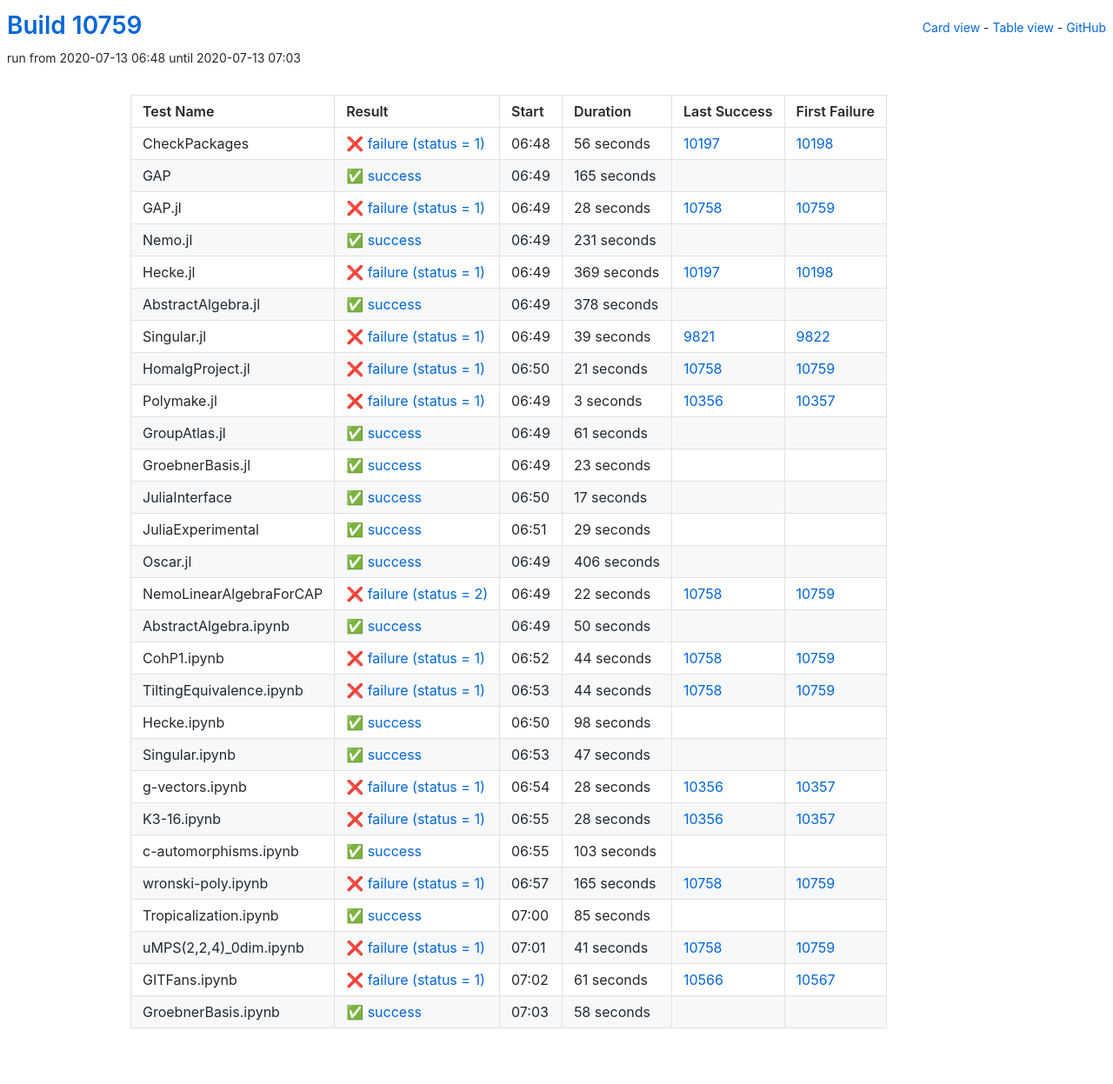
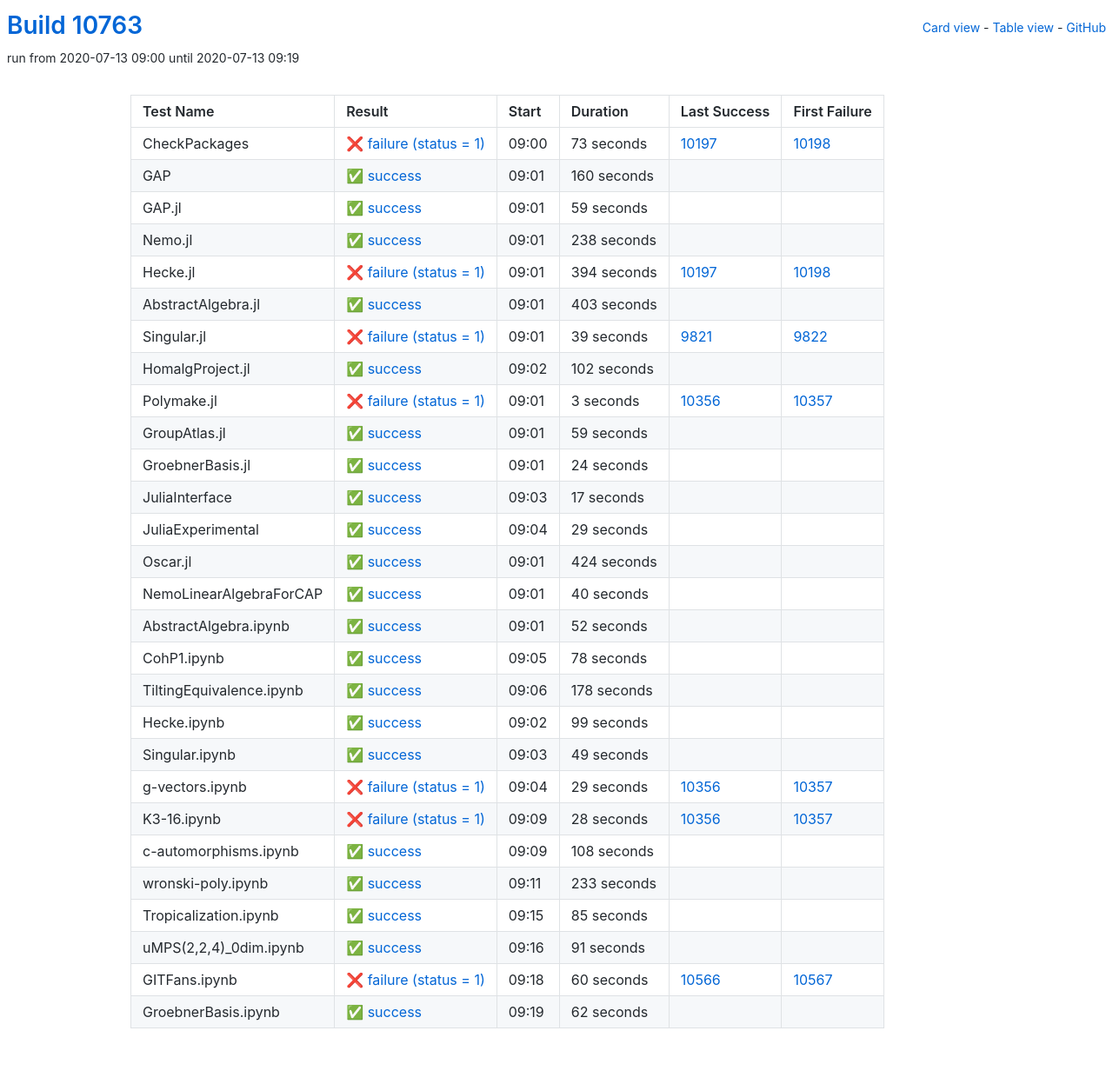
Before and after one commit to oscar-system/oscar-ci-status, a Jekyll site: the page built from table.html, in a window 1280 px wide. Shown: the whole page at 87% size. Built offline with Jekyll 4.4.1, drawn with Linux system fonts in a browser that asks for light colours.

Commit message:
Build #10763

```diff
--- a/_data/ci.yml
+++ b/_data/ci.yml
@@ -1,6 +1,6 @@
 ---
-build: 10759
-build_url: https://oscarci.mathematik.uni-kl.de/job/oscar/10759/
+build: 10763
+build_url: https://oscarci.mathematik.uni-kl.de/job/oscar/10763/
 job: oscar
 organization: oscar-system
 repo: oscar-ci-status
@@ -8,80 +8,80 @@
 tests:
 - name: CheckPackages
   id: checkpackages
-  log: https://oscarci.mathematik.uni-kl.de/job/oscar/10759/artifact/logs/build-10759/CheckPackages.log
-  start: 2020-07-13 06:48
+  log: https://oscarci.mathematik.uni-kl.de/job/oscar/10763/artifact/logs/build-10763/CheckPackages.log
+  start: 2020-07-13 09:00
   success: false
   exitcode: 1
   status: failure
-  duration: 56
+  duration: 73
   last_success: 10197
   last_success_url: https://oscarci.mathematik.uni-kl.de/job/oscar/10197/
   first_failure: 10198
   first_failure_url: https://oscarci.mathematik.uni-kl.de/job/oscar/10198/
 - name: GAP
   id: gap
-  log: https://oscarci.mathematik.uni-kl.de/job/oscar/10759/artifact/logs/build-10759/GAP.log
-  start: 2020-07-13 06:49
+  log: https://oscarci.mathematik.uni-kl.de/job/oscar/10763/artifact/logs/build-10763/GAP.log
+  start: 2020-07-13 09:01
   success: true
   exitcode: 0
   status: success
-  duration: 165
+  duration: 160
   last_success: false
   last_success_url:
   first_failure: false
   first_failure_url:
 - name: GAP.jl
   id: gap-jl
-  log: https://oscarci.mathematik.uni-kl.de/job/oscar/10759/artifact/logs/build-10759/GAP.jl.log
-  start: 2020-07-13 06:49
-  success: false
-  exitcode: 1
-  status: failure
-  duration: 28
-  last_success: 10758
-  last_success_url: https://oscarci.mathematik.uni-kl.de/job/oscar/10758/
-  first_failure: 10759
-  first_failure_url: https://oscarci.mathematik.uni-kl.de/job/oscar/10759/
-- name: Nemo.jl
-  id: nemo-jl
-  log: https://oscarci.mathematik.uni-kl.de/job/oscar/10759/artifact/logs/build-10759/Nemo.jl.log
-  start: 2020-07-13 06:49
+  log: https://oscarci.mathematik.uni-kl.de/job/oscar/10763/artifact/logs/build-10763/GAP.jl.log
+  start: 2020-07-13 09:01
   success: true
   exitcode: 0
   status: success
-  duration: 231
+  duration: 59
+  last_success: false
+  last_success_url:
+  first_failure: false
+  first_failure_url:
+- name: Nemo.jl
+  id: nemo-jl
+  log: https://oscarci.mathematik.uni-kl.de/job/oscar/10763/artifact/logs/build-10763/Nemo.jl.log
+  start: 2020-07-13 09:01
+  success: true
+  exitcode: 0
+  status: success
+  duration: 238
   last_success: false
   last_success_url:
   first_failure: false
   first_failure_url:
 - name: Hecke.jl
   id: hecke-jl
-  log: https://oscarci.mathematik.uni-kl.de/job/oscar/10759/artifact/logs/build-10759/Hecke.jl.log
-  start: 2020-07-13 06:49
+  log: https://oscarci.mathematik.uni-kl.de/job/oscar/10763/artifact/logs/build-10763/Hecke.jl.log
+  start: 2020-07-13 09:01
   success: false
   exitcode: 1
   status: failure
-  duration: 369
+  duration: 394
   last_success: 10197
   last_success_url: https://oscarci.mathematik.uni-kl.de/job/oscar/10197/
   first_failure: 10198
   first_failure_url: https://oscarci.mathematik.uni-kl.de/job/oscar/10198/
 - name: AbstractAlgebra.jl
   id: abstractalgebra-jl
-  log: https://oscarci.mathematik.uni-kl.de/job/oscar/10759/artifact/logs/build-10759/AbstractAlgebra.jl.log
-  start: 2020-07-13 06:49
+  log: https://oscarci.mathematik.uni-kl.de/job/oscar/10763/artifact/logs/build-10763/AbstractAlgebra.jl.log
+  start: 2020-07-13 09:01
   success: true
   exitcode: 0
   status: success
-  duration: 378
+  duration: 403
   last_success: false
   last_success_url:
   first_failure: false
   first_failure_url:
 - name: Singular.jl
   id: singular-jl
-  log: https://oscarci.mathematik.uni-kl.de/job/oscar/10759/artifact/logs/build-10759/Singular.jl.log
-  start: 2020-07-13 06:49
+  log: https://oscarci.mathematik.uni-kl.de/job/oscar/10763/artifact/logs/build-10763/Singular.jl.log
+  start: 2020-07-13 09:01
   success: false
   exitcode: 1
   status: failure
@@ -92,20 +92,20 @@
   first_failure_url: https://oscarci.mathematik.uni-kl.de/job/oscar/9822/
 - name: HomalgProject.jl
   id: homalgproject-jl
-  log: https://oscarci.mathematik.uni-kl.de/job/oscar/10759/artifact/logs/build-10759/HomalgProject.jl.log
-  start: 2020-07-13 06:50
-  success: false
-  exitcode: 1
-  status: failure
-  duration: 21
-  last_success: 10758
-  last_success_url: https://oscarci.mathematik.uni-kl.de/job/oscar/10758/
-  first_failure: 10759
-  first_failure_url: https://oscarci.mathematik.uni-kl.de/job/oscar/10759/
+  log: https://oscarci.mathematik.uni-kl.de/job/oscar/10763/artifact/logs/build-10763/HomalgProject.jl.log
+  start: 2020-07-13 09:02
+  success: true
+  exitcode: 0
+  status: success
+  duration: 102
+  last_success: false
+  last_success_url:
+  first_failure: false
+  first_failure_url:
 - name: Polymake.jl
   id: polymake-jl
-  log: https://oscarci.mathematik.uni-kl.de/job/oscar/10759/artifact/logs/build-10759/Polymake.jl.log
-  start: 2020-07-13 06:49
+  log: https://oscarci.mathematik.uni-kl.de/job/oscar/10763/artifact/logs/build-10763/Polymake.jl.log
+  start: 2020-07-13 09:01
   success: false
   exitcode: 1
   status: failure
@@ -116,32 +116,32 @@
   first_failure_url: https://oscarci.mathematik.uni-kl.de/job/oscar/10357/
 - name: GroupAtlas.jl
   id: groupatlas-jl
-  log: https://oscarci.mathematik.uni-kl.de/job/oscar/10759/artifact/logs/build-10759/GroupAtlas.jl.log
-  start: 2020-07-13 06:49
+  log: https://oscarci.mathematik.uni-kl.de/job/oscar/10763/artifact/logs/build-10763/GroupAtlas.jl.log
+  start: 2020-07-13 09:01
   success: true
   exitcode: 0
   status: success
-  duration: 61
+  duration: 59
   last_success: false
   last_success_url:
   first_failure: false
   first_failure_url:
 - name: GroebnerBasis.jl
   id: groebnerbasis-jl
-  log: https://oscarci.mathematik.uni-kl.de/job/oscar/10759/artifact/logs/build-10759/GroebnerBasis.jl.log
-  start: 2020-07-13 06:49
+  log: https://oscarci.mathematik.uni-kl.de/job/oscar/10763/artifact/logs/build-10763/GroebnerBasis.jl.log
+  start: 2020-07-13 09:01
   success: true
   exitcode: 0
   status: success
-  duration: 23
+  duration: 24
   last_success: false
   last_success_url:
   first_failure: false
   first_failure_url:
 - name: JuliaInterface
   id: juliainterface
-  log: https://oscarci.mathematik.uni-kl.de/job/oscar/10759/artifact/logs/build-10759/JuliaInterface.log
-  start: 2020-07-13 06:50
+  log: https://oscarci.mathematik.uni-kl.de/job/oscar/10763/artifact/logs/build-10763/JuliaInterface.log
+  start: 2020-07-13 09:03
   success: true
   exitcode: 0
   status: success
@@ -152,8 +152,8 @@
   first_failure_url:
 - name: JuliaExperimental
   id: juliaexperimental
-  log: https://oscarci.mathematik.uni-kl.de/job/oscar/10759/artifact/logs/build-10759/JuliaExperimental.log
-  start: 2020-07-13 06:51
+  log: https://oscarci.mathematik.uni-kl.de/job/oscar/10763/artifact/logs/build-10763/JuliaExperimental.log
+  start: 2020-07-13 09:04
   success: true
   exitcode: 0
   status: success
@@ -164,104 +164,104 @@
   first_failure_url:
 - name: Oscar.jl
   id: oscar-jl
-  log: https://oscarci.mathematik.uni-kl.de/job/oscar/10759/artifact/logs/build-10759/Oscar.jl.log
-  start: 2020-07-13 06:49
+  log: https://oscarci.mathematik.uni-kl.de/job/oscar/10763/artifact/logs/build-10763/Oscar.jl.log
+  start: 2020-07-13 09:01
   success: true
   exitcode: 0
   status: success
-  duration: 406
+  duration: 424
   last_success: false
   last_success_url:
   first_failure: false
   first_failure_url:
 - name: NemoLinearAlgebraForCAP
   id: nemolinearalgebraforcap
-  log: https://oscarci.mathematik.uni-kl.de/job/oscar/10759/artifact/logs/build-10759/NemoLinearAlgebraForCAP.log
-  start: 2020-07-13 06:49
-  success: false
-  exitcode: 2
-  status: failure
-  duration: 22
-  last_success: 10758
-  last_success_url: https://oscarci.mathematik.uni-kl.de/job/oscar/10758/
-  first_failure: 10759
-  first_failure_url: https://oscarci.mathematik.uni-kl.de/job/oscar/10759/
-- name: AbstractAlgebra.ipynb
-  id: abstractalgebra-ipynb
-  log: https://oscarci.mathematik.uni-kl.de/job/oscar/10759/artifact/logs/build-10759/AbstractAlgebra.ipynb.log
-  start: 2020-07-13 06:49
+  log: https://oscarci.mathematik.uni-kl.de/job/oscar/10763/artifact/logs/build-10763/NemoLinearAlgebraForCAP.log
+  start: 2020-07-13 09:01
   success: true
   exitcode: 0
   status: success
-  duration: 50
+  duration: 40
+  last_success: false
+  last_success_url:
+  first_failure: false
+  first_failure_url:
+- name: AbstractAlgebra.ipynb
+  id: abstractalgebra-ipynb
+  log: https://oscarci.mathematik.uni-kl.de/job/oscar/10763/artifact/logs/build-10763/AbstractAlgebra.ipynb.log
+  start: 2020-07-13 09:01
+  success: true
+  exitcode: 0
+  status: success
+  duration: 52
   last_success: false
   last_success_url:
   first_failure: false
   first_failure_url:
 - name: CohP1.ipynb
   id: cohp1-ipynb
-  log: https://oscarci.mathematik.uni-kl.de/job/oscar/10759/artifact/logs/build-10759/CohP1.ipynb.log
-  start: 2020-07-13 06:52
-  success: false
-  exitcode: 1
-  status: failure
-  duration: 44
-  last_success: 10758
-  last_success_url: https://oscarci.mathematik.uni-kl.de/job/oscar/10758/
-  first_failure: 10759
-  first_failure_url: https://oscarci.mathematik.uni-kl.de/job/oscar/10759/
-- name: TiltingEquivalence.ipynb
-  id: tiltingequivalence-ipynb
-  log: https://oscarci.mathematik.uni-kl.de/job/oscar/10759/artifact/logs/build-10759/TiltingEquivalence.ipynb.log
-  start: 2020-07-13 06:53
-  success: false
-  exitcode: 1
-  status: failure
-  duration: 44
-  last_success: 10758
-  last_success_url: https://oscarci.mathematik.uni-kl.de/job/oscar/10758/
-  first_failure: 10759
-  first_failure_url: https://oscarci.mathematik.uni-kl.de/job/oscar/10759/
-- name: Hecke.ipynb
-  id: hecke-ipynb
-  log: https://oscarci.mathematik.uni-kl.de/job/oscar/10759/artifact/logs/build-10759/Hecke.ipynb.log
-  start: 2020-07-13 06:50
+  log: https://oscarci.mathematik.uni-kl.de/job/oscar/10763/artifact/logs/build-10763/CohP1.ipynb.log
+  start: 2020-07-13 09:05
   success: true
   exitcode: 0
   status: success
-  duration: 98
+  duration: 78
+  last_success: false
+  last_success_url:
+  first_failure: false
+  first_failure_url:
+- name: TiltingEquivalence.ipynb
+  id: tiltingequivalence-ipynb
+  log: https://oscarci.mathematik.uni-kl.de/job/oscar/10763/artifact/logs/build-10763/TiltingEquivalence.ipynb.log
+  start: 2020-07-13 09:06
+  success: true
+  exitcode: 0
+  status: success
+  duration: 178
+  last_success: false
+  last_success_url:
+  first_failure: false
+  first_failure_url:
+- name: Hecke.ipynb
+  id: hecke-ipynb
+  log: https://oscarci.mathematik.uni-kl.de/job/oscar/10763/artifact/logs/build-10763/Hecke.ipynb.log
+  start: 2020-07-13 09:02
+  success: true
+  exitcode: 0
+  status: success
+  duration: 99
   last_success: false
   last_success_url:
   first_failure: false
   first_failure_url:
 - name: Singular.ipynb
   id: singular-ipynb
-  log: https://oscarci.mathematik.uni-kl.de/job/oscar/10759/artifact/logs/build-10759/Singular.ipynb.log
-  start: 2020-07-13 06:53
+  log: https://oscarci.mathematik.uni-kl.de/job/oscar/10763/artifact/logs/build-10763/Singular.ipynb.log
+  start: 2020-07-13 09:03
   success: true
   exitcode: 0
   status: success
-  duration: 47
+  duration: 49
   last_success: false
   last_success_url:
   first_failure: false
   first_failure_url:
 - name: g-vectors.ipynb
   id: g-vectors-ipynb
-  log: https://oscarci.mathematik.uni-kl.de/job/oscar/10759/artifact/logs/build-10759/g-vectors.ipynb.log
-  start: 2020-07-13 06:54
+  log: https://oscarci.mathematik.uni-kl.de/job/oscar/10763/artifact/logs/build-10763/g-vectors.ipynb.log
+  start: 2020-07-13 09:04
   success: false
   exitcode: 1
   status: failure
-  duration: 28
+  duration: 29
   last_success: 10356
   last_success_url: https://oscarci.mathematik.uni-kl.de/job/oscar/10356/
   first_failure: 10357
   first_failure_url: https://oscarci.mathematik.uni-kl.de/job/oscar/10357/
 - name: K3-16.ipynb
   id: k3-16-ipynb
-  log: https://oscarci.mathematik.uni-kl.de/job/oscar/10759/artifact/logs/build-10759/K3-16.ipynb.log
-  start: 2020-07-13 06:55
+  log: https://oscarci.mathematik.uni-kl.de/job/oscar/10763/artifact/logs/build-10763/K3-16.ipynb.log
+  start: 2020-07-13 09:09
   success: false
   exitcode: 1
   status: failure
@@ -272,32 +272,32 @@
   first_failure_url: https://oscarci.mathematik.uni-kl.de/job/oscar/10357/
 - name: c-automorphisms.ipynb
   id: c-automorphisms-ipynb
-  log: https://oscarci.mathematik.uni-kl.de/job/oscar/10759/artifact/logs/build-10759/c-automorphisms.ipynb.log
-  start: 2020-07-13 06:55
+  log: https://oscarci.mathematik.uni-kl.de/job/oscar/10763/artifact/logs/build-10763/c-automorphisms.ipynb.log
+  start: 2020-07-13 09:09
   success: true
   exitcode: 0
   status: success
-  duration: 103
+  duration: 108
   last_success: false
   last_success_url:
   first_failure: false
   first_failure_url:
 - name: wronski-poly.ipynb
   id: wronski-poly-ipynb
-  log: https://oscarci.mathematik.uni-kl.de/job/oscar/10759/artifact/logs/build-10759/wronski-poly.ipynb.log
-  start: 2020-07-13 06:57
-  success: false
-  exitcode: 1
-  status: failure
-  duration: 165
-  last_success: 10758
-  last_success_url: https://oscarci.mathematik.uni-kl.de/job/oscar/10758/
-  first_failure: 10759
-  first_failure_url: https://oscarci.mathematik.uni-kl.de/job/oscar/10759/
+  log: https://oscarci.mathematik.uni-kl.de/job/oscar/10763/artifact/logs/build-10763/wronski-poly.ipynb.log
+  start: 2020-07-13 09:11
+  success: true
+  exitcode: 0
+  status: success
+  duration: 233
+  last_success: false
+  last_success_url:
+  first_failure: false
+  first_failure_url:
 - name: Tropicalization.ipynb
   id: tropicalization-ipynb
-  log: https://oscarci.mathematik.uni-kl.de/job/oscar/10759/artifact/logs/build-10759/Tropicalization.ipynb.log
-  start: 2020-07-13 07:00
+  log: https://oscarci.mathematik.uni-kl.de/job/oscar/10763/artifact/logs/build-10763/Tropicalization.ipynb.log
+  start: 2020-07-13 09:15
   success: true
   exitcode: 0
   status: success
@@ -308,36 +308,36 @@
   first_failure_url:
 - name: uMPS(2,2,4)_0dim.ipynb
   id: umps-2-2-4-0dim-ipynb
-  log: https://oscarci.mathematik.uni-kl.de/job/oscar/10759/artifact/logs/build-10759/uMPS-2-2-4-_0dim.ipynb.log
-  start: 2020-07-13 07:01
+  log: https://oscarci.mathematik.uni-kl.de/job/oscar/10763/artifact/logs/build-10763/uMPS-2-2-4-_0dim.ipynb.log
+  start: 2020-07-13 09:16
+  success: true
+  exitcode: 0
+  status: success
+  duration: 91
+  last_success: false
+  last_success_url:
+  first_failure: false
+  first_failure_url:
+- name: GITFans.ipynb
+  id: gitfans-ipynb
+  log: https://oscarci.mathematik.uni-kl.de/job/oscar/10763/artifact/logs/build-10763/GITFans.ipynb.log
+  start: 2020-07-13 09:18
   success: false
   exitcode: 1
   status: failure
-  duration: 41
-  last_success: 10758
-  last_success_url: https://oscarci.mathematik.uni-kl.de/job/oscar/10758/
-  first_failure: 10759
-  first_failure_url: https://oscarci.mathematik.uni-kl.de/job/oscar/10759/
-- name: GITFans.ipynb
-  id: gitfans-ipynb
-  log: https://oscarci.mathematik.uni-kl.de/job/oscar/10759/artifact/logs/build-10759/GITFans.ipynb.log
-  start: 2020-07-13 07:02
-  success: false
-  exitcode: 1
-  status: failure
-  duration: 61
+  duration: 60
   last_success: 10566
   last_success_url: https://oscarci.mathematik.uni-kl.de/job/oscar/10566/
   first_failure: 10567
   first_failure_url: https://oscarci.mathematik.uni-kl.de/job/oscar/10567/
 - name: GroebnerBasis.ipynb
   id: groebnerbasis-ipynb
-  log: https://oscarci.mathematik.uni-kl.de/job/oscar/10759/artifact/logs/build-10759/GroebnerBasis.ipynb.log
-  start: 2020-07-13 07:03
+  log: https://oscarci.mathematik.uni-kl.de/job/oscar/10763/artifact/logs/build-10763/GroebnerBasis.ipynb.log
+  start: 2020-07-13 09:19
   success: true
   exitcode: 0
   status: success
-  duration: 58
+  duration: 62
   last_success: false
   last_success_url:
   first_failure: false
```
Also changed, not shown: README.md.
